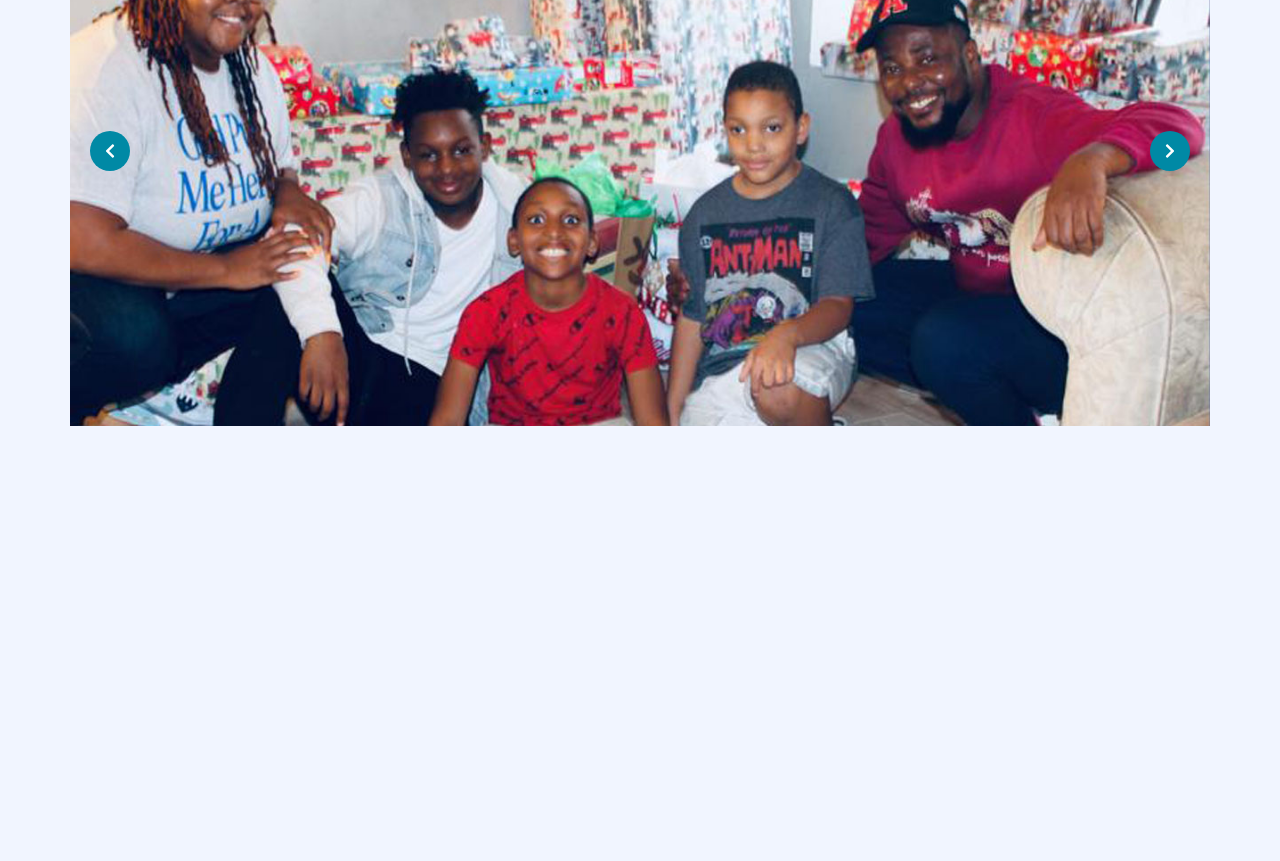
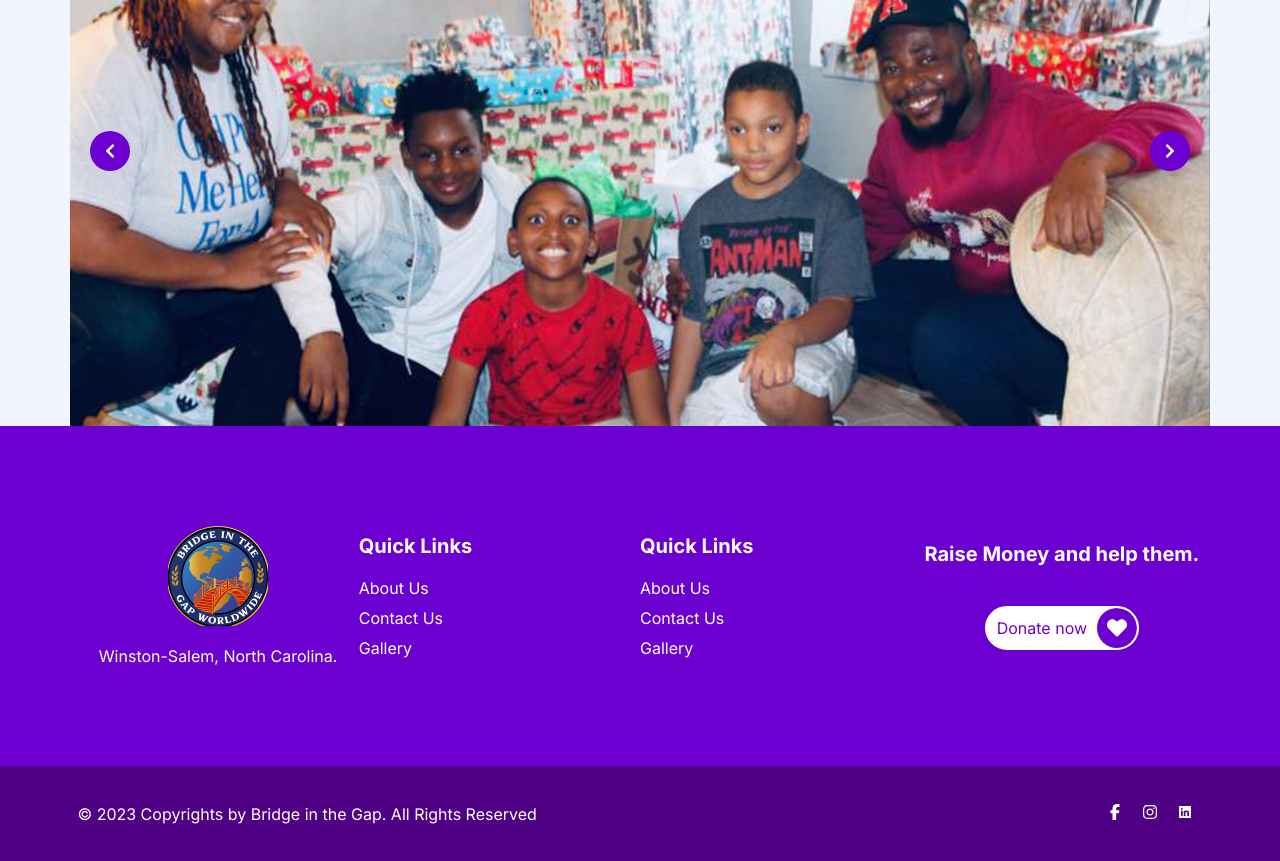
Before and after one commit to herdoycode/ghana, a Next.js app: page / in a window 1280 px wide. Shown: the part 240-1101 px from the top of the page. Before the commit the page ends 800 px from the top, so only its background shows below. Built offline with nearby package versions, Linux system fonts and the light colour scheme.

Commit message:
Create footer

```diff
--- /dev/null
+++ b/app/components/donateBtn/DonateBtn.scss
@@ -0,0 +1,34 @@
+.donate-btn {
+  display: flex;
+  align-items: center;
+  background: var(--primary-color);
+  gap: 1rem;
+  border-radius: 3rem;
+  padding-left: 1rem;
+  border: 2px solid var(--primary-color);
+  color: #fff;
+  cursor: pointer;
+  &:hover {
+    background: #fff;
+    color: var(--primary-color);
+    transition: 0.4s ease;
+    &:hover .icon {
+      background: var(--primary-color);
+      color: #fff;
+      transition: 0.4s ease;
+    }
+  }
+  .icon {
+    display: flex;
+    align-items: center;
+    width: 4rem;
+    height: 4rem;
+    border-radius: 50%;
+    display: flex;
+    align-items: center;
+    justify-content: center;
+    background: #fff;
+    color: var(--primary-color);
+    font-size: 2rem;
+  }
+}
--- /dev/null
+++ b/app/components/donateBtn/DonateBtn.tsx
@@ -0,0 +1,15 @@
+import { FaHeart } from "react-icons/fa";
+import "./DonateBtn.scss";
+
+const DonateBtn = () => {
+  return (
+    <div className="donate-btn">
+      <span>Donate now</span>
+      <div className="icon">
+        <FaHeart />
+      </div>
+    </div>
+  );
+};
+
+export default DonateBtn;
--- /dev/null
+++ b/app/components/footer/Footer.scss
@@ -0,0 +1,107 @@
+.footer-top {
+  background: var(--primary-color);
+  padding: 10rem 0rem;
+  .f-top {
+    display: grid;
+    align-items: center;
+    grid-template-columns: repeat(4, 1fr);
+    grid-template-rows: repeat(1, 1fr);
+    .f-top-i {
+      color: #fff;
+      h3 {
+        font-size: 2rem;
+        color: #fff;
+        margin-bottom: 2rem;
+      }
+      ul {
+        display: flex;
+        align-items: flex-start;
+        justify-content: center;
+        flex-direction: column;
+        gap: 1rem;
+      }
+      &:last-child,
+      &:first-child {
+        display: flex;
+        flex-direction: column;
+        align-items: center;
+        justify-content: center;
+        gap: 2rem;
+      }
+    }
+    @media screen and (max-width: 768px) {
+      grid-template-columns: repeat(2, 1fr);
+      grid-template-rows: repeat(2, 1fr);
+      gap: 4rem 0rem;
+      .f-top-i:last-child,
+      .f-top-i:first-child {
+        align-items: flex-start;
+      }
+    }
+  }
+}
+
+.footer-bottom {
+  background: var(--primary-alt);
+  padding: 3rem 0rem;
+  .f-bot {
+    color: #fff;
+    display: flex;
+    align-items: center;
+    justify-content: space-between;
+    @media screen and (max-width: 768px) {
+      flex-direction: column;
+      gap: 1rem;
+    }
+    .f-right {
+      display: flex;
+      align-items: center;
+      .item {
+        width: 3.5rem;
+        height: 3.5rem;
+        display: flex;
+        align-items: center;
+        justify-content: center;
+        color: #fff;
+        &:hover {
+          background: var(--primary-color);
+        }
+      }
+    }
+  }
+}
+
+.f-donate-btn {
+  display: flex;
+  align-items: center;
+  background: #fff;
+  gap: 1rem;
+  border-radius: 3rem;
+  padding-left: 1rem;
+  border: 2px solid #fff;
+  color: var(--primary-color);
+  cursor: pointer;
+  &:hover {
+    background: var(--primary-color);
+    color: #fff;
+    transition: 0.4s ease;
+    &:hover .icon {
+      background: #fff;
+      color: var(--primary-color);
+      transition: 0.4s ease;
+    }
+  }
+  .icon {
+    display: flex;
+    align-items: center;
+    width: 4rem;
+    height: 4rem;
+    border-radius: 50%;
+    display: flex;
+    align-items: center;
+    justify-content: center;
+    background: var(--primary-color);
+    color: #fff;
+    font-size: 2rem;
+  }
+}
--- /dev/null
+++ b/app/components/footer/Footer.tsx
@@ -0,0 +1,88 @@
+import Image from "next/image";
+import Link from "next/link";
+import { FaHeart, FaInstagram } from "react-icons/fa";
+import { FaFacebookF } from "react-icons/fa6";
+import { IoLogoLinkedin } from "react-icons/io";
+import "./Footer.scss";
+
+const Footer = () => {
+  return (
+    <>
+      <div className="footer-top">
+        <div className="container">
+          <div className="f-top">
+            <div className="f-top-i">
+              <Image src="/logo.png" width="100" height="100" alt="logo" />
+              <p>Winston-Salem, North Carolina.</p>
+            </div>
+            <div className="f-top-i">
+              <h3>Quick Links</h3>
+              <ul className="quick-links">
+                <li>
+                  <Link href="/">About Us</Link>
+                </li>
+                <li>
+                  <Link href="/">Contact Us</Link>
+                </li>
+                <li>
+                  <Link href="/">Gallery</Link>
+                </li>
+              </ul>
+            </div>
+            <div className="f-top-i">
+              <h3>Quick Links</h3>
+              <ul className="quick-links">
+                <li>
+                  <Link href="/">About Us</Link>
+                </li>
+                <li>
+                  <Link href="/">Contact Us</Link>
+                </li>
+                <li>
+                  <Link href="/">Gallery</Link>
+                </li>
+              </ul>
+            </div>
+            <div className="f-top-i">
+              <h3>Raise Money and help them.</h3>
+              <div className="f-donate-btn">
+                <span>Donate now</span>
+                <div className="icon">
+                  <FaHeart />
+                </div>
+              </div>
+            </div>
+          </div>
+        </div>
+      </div>
+      <div className="footer-bottom">
+        <div className="container f-bot">
+          <div className="f-left">
+            <p>
+              &copy; 2023 Copyrights by Bridge in the Gap. All Rights Reserved
+            </p>
+          </div>
+          <div className="f-right">
+            <div className="item">
+              <Link href="https://www.facebook.com/bridgeinthegapworldwide?mibextid=ZbWKwL">
+                <FaFacebookF />
+              </Link>
+            </div>
+            <div className="item">
+              <Link href="https://www.instagram.com/bridgeinthegap23?igsh=ZHp6ZmdxdTlseHdj">
+                <FaInstagram />
+              </Link>
+            </div>
+            <div className="item">
+              <Link href="https://www.linkedin.com/company/bridge-in-the-gap-worldwide">
+                <IoLogoLinkedin />
+              </Link>
+            </div>
+          </div>
+        </div>
+      </div>
+    </>
+  );
+};
+
+export default Footer;
--- a/app/components/navbar/Navbar.scss
+++ b/app/components/navbar/Navbar.scss
@@ -41,40 +41,6 @@
       display: flex;
       align-items: center;
       gap: 2rem;
-      .donate-btn {
-        display: flex;
-        align-items: center;
-        background: var(--primary-color);
-        gap: 1rem;
-        border-radius: 3rem;
-        padding-left: 1rem;
-        border: 2px solid var(--primary-color);
-        color: #fff;
-        cursor: pointer;
-        &:hover {
-          background: #fff;
-          color: var(--primary-color);
-          transition: 0.4s ease;
-          &:hover .icon {
-            background: var(--primary-color);
-            color: #fff;
-            transition: 0.4s ease;
-          }
-        }
-        .icon {
-          display: flex;
-          align-items: center;
-          width: 4rem;
-          height: 4rem;
-          border-radius: 50%;
-          display: flex;
-          align-items: center;
-          justify-content: center;
-          background: #fff;
-          color: var(--primary-color);
-          font-size: 2rem;
-        }
-      }
     }
   }
 }
--- a/app/components/navbar/Navbar.tsx
+++ b/app/components/navbar/Navbar.tsx
@@ -2,10 +2,10 @@
 import Image from "next/image";
 import Link from "next/link";
 import { useState } from "react";
-import { FaHeart } from "react-icons/fa";
 import { MdClose } from "react-icons/md";
 import { RxHamburgerMenu } from "react-icons/rx";
 import "./Navbar.scss";
+import DonateBtn from "../donateBtn/DonateBtn";
 
 const Navbar = () => {
   const [navActive, setNavActive] = useState<boolean>(false);
@@ -25,6 +25,9 @@ const Navbar = () => {
                 <Link href="/">Home</Link>
               </div>
               <div className="item">
+                <Link href="/">About</Link>
+              </div>
+              <div className="item">
                 <Link href="/gallery">Gallery</Link>
               </div>
               <div className="item">
@@ -36,12 +39,7 @@ const Navbar = () => {
             <div className="item">
               <Link href="/login">Login</Link>
             </div>
-            <div className="donate-btn">
-              <span>Donate now</span>
-              <div className="icon">
-                <FaHeart />
-              </div>
-            </div>
+            <DonateBtn />
           </div>
         </div>
       </div>
--- a/app/globals.css
+++ b/app/globals.css
@@ -1,7 +1,7 @@
 @import url("https://fonts.googleapis.com/css2?family=Poppins:ital,wght@0,100;0,200;0,300;0,400;0,500;0,600;0,700;0,800;1,100;1,200;1,300;1,400;1,500;1,600;1,700;1,800&display=swap");
 :root {
-  --primary-color: #0089a5;
-  --primary-alt: #00809a;
+  --primary-color: #6c00d1;
+  --primary-alt: #500085;
   --bg-primary: #f1f5ff;
   --bg-secondary: #d4dee6;
   --text-color: #273038;
@@ -10,7 +10,7 @@
 }
 
 [data-theme="dark"] {
-  --primary-color: #007a92;
+  --primary-color: #6c00d1;
   --bg-primary: #0d121f;
   --bg-secondary: #1e2636;
   --text-color: #8e99a3;
--- a/app/layout.tsx
+++ b/app/layout.tsx
@@ -3,6 +3,7 @@ import { Inter } from "next/font/google";
 import "./globals.css";
 import Topbar from "./components/topbar/Topbar";
 import Navbar from "./components/navbar/Navbar";
+import Footer from "./components/footer/Footer";
 
 const inter = Inter({ subsets: ["latin"] });
 
@@ -22,6 +23,7 @@ export default function RootLayout({
         <Topbar />
         <Navbar />
         {children}
+        <Footer />
       </body>
     </html>
   );
```
